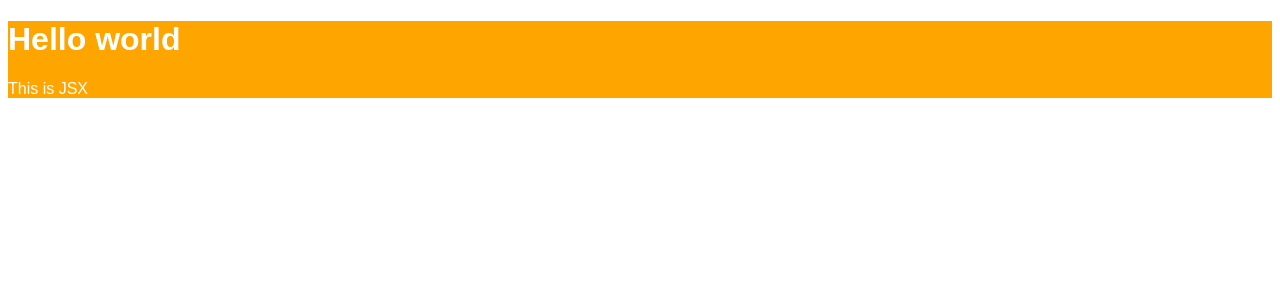
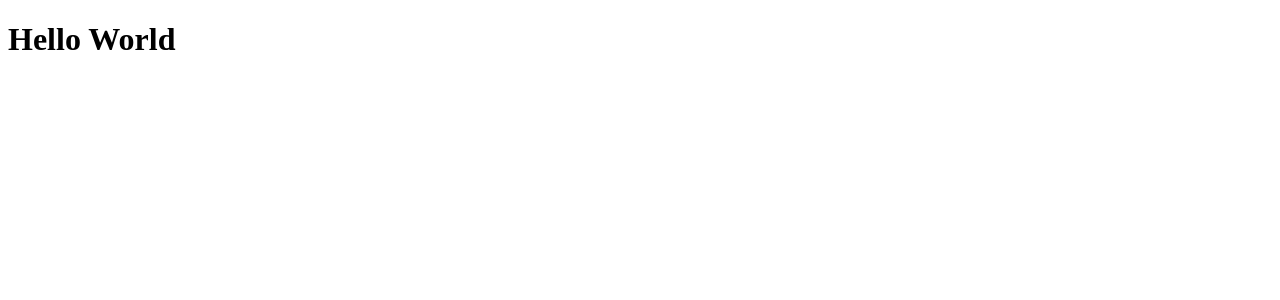
Before and after one commit to dhirajj14/react-first-app, a React (Create React App) app: page / in a window 1280 px wide. Shown: the top 300 px of the page. Built offline with nearby package versions, Linux system fonts and the light colour scheme.

Commit message:
create message component

```diff
--- a/src/index.js
+++ b/src/index.js
@@ -1,18 +1,18 @@
 import React from 'react'
-import ReactDom from 'react-dom'
+import ReactDOM from 'react-dom'
 
-var style = {
-  backgroundColor: 'orange',
-  color: 'white',
-  fontFamily: 'Arial'
+class Message extends React.Component{
+  render(){
+    return(
+      <div>
+        <h1>Hello World</h1>
+      </div>
+    )
+  }
 }
 
 
-
-ReactDom.render(
-  <div style={style}>
-    <h1>Hello world</h1>
-    <p id="heading-par">This is JSX</p>
-  </div>,
+ReactDOM.render(
+  <Message />,
   document.getElementById('root')
-)
+  )
```
